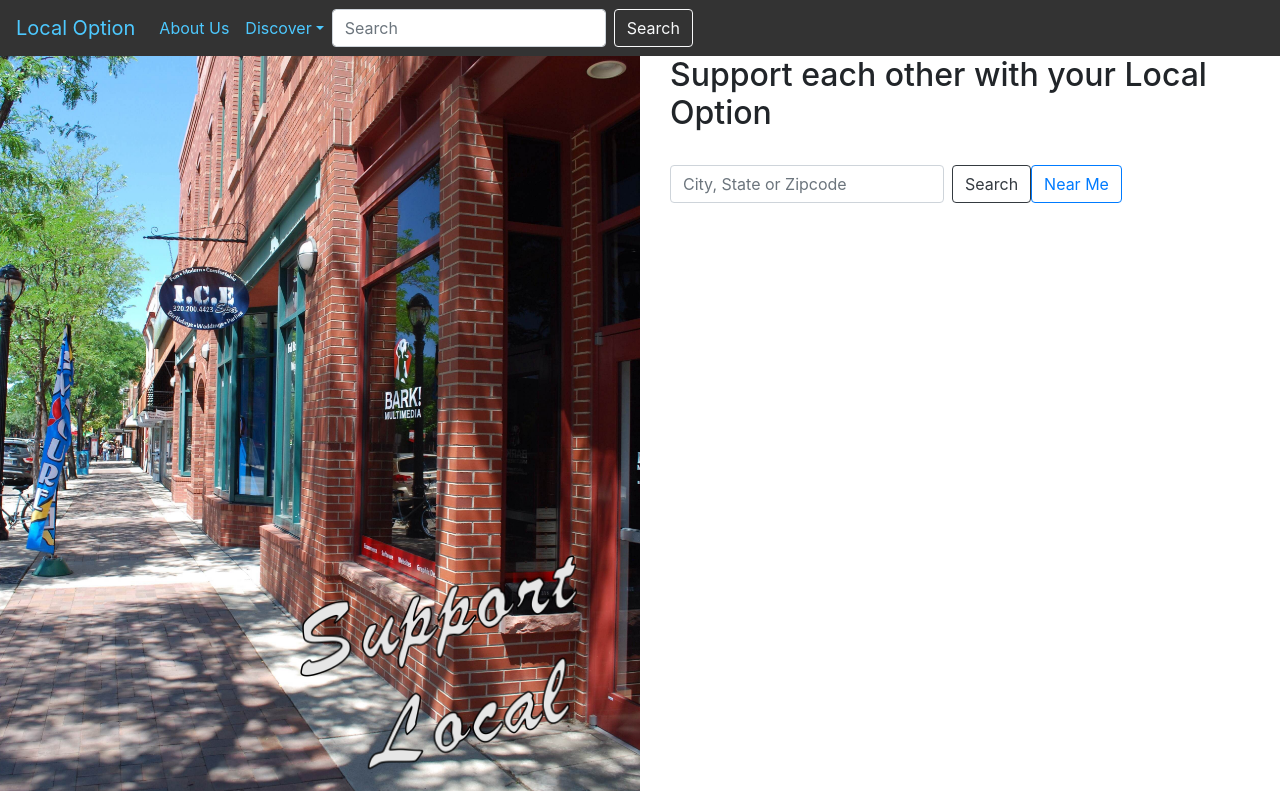
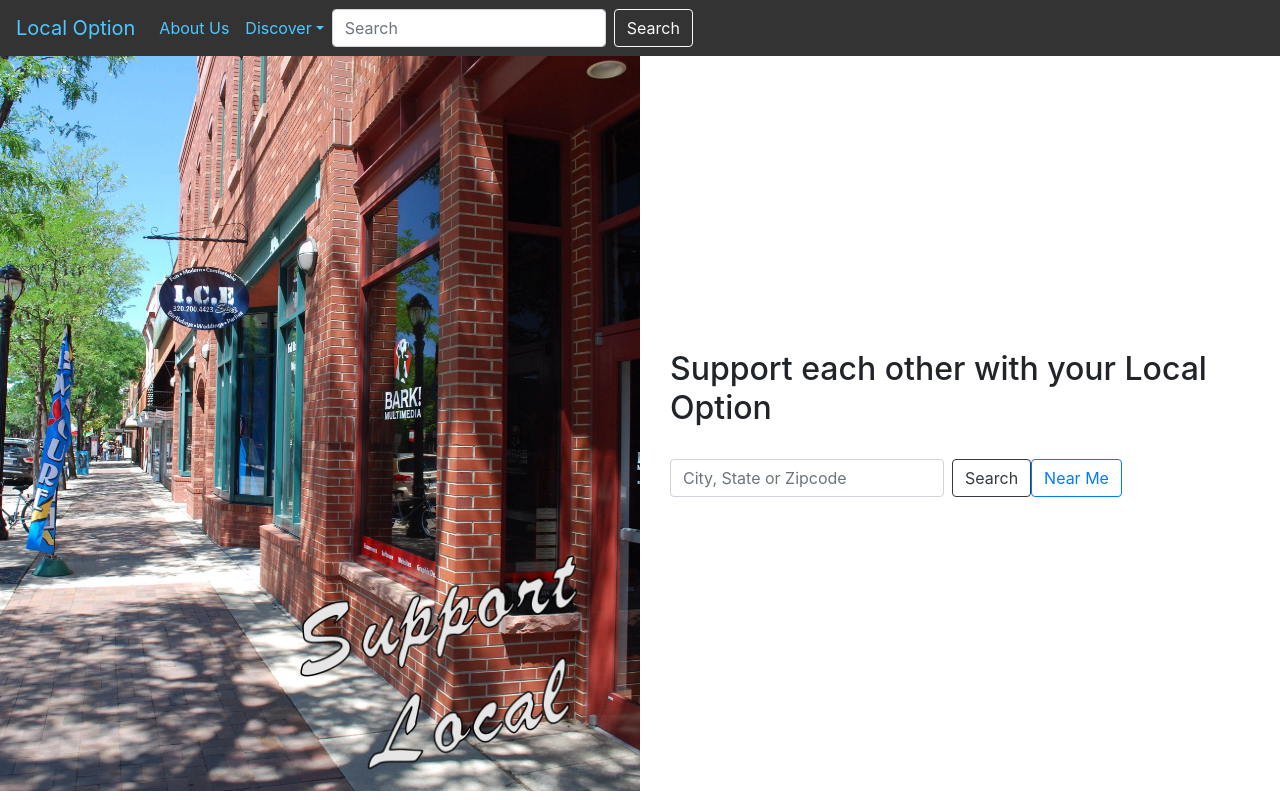
Before and after one commit to Aplank14/stc, a React (Create React App) app: page / in a window 1280 px wide. Shown: the top 800 px of the page. Built offline with nearby package versions, Linux system fonts and the light colour scheme.

Commit message:
Home Page Container Alignment

```diff
--- a/src/components/Home.js
+++ b/src/components/Home.js
@@ -27,8 +27,8 @@ export default function Home() {
           </Container>
         </Col>
 
-        <Col lg={6} md={12}>
-          <Container className="aligncenter">
+        <Col lg={6} md={12} className="my-auto">
+          <Container>
             <h2>Support each other with your Local Option</h2>
             <br />
             <Form inline>
```
